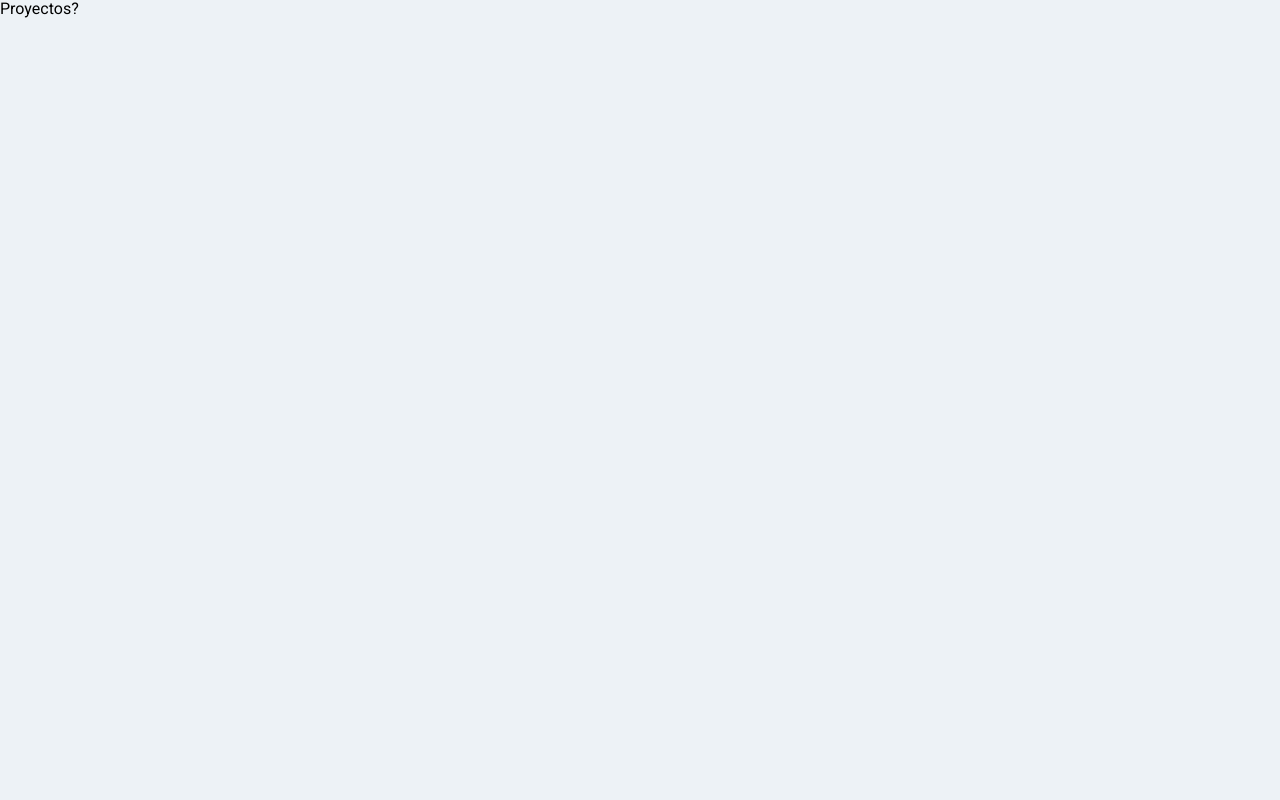
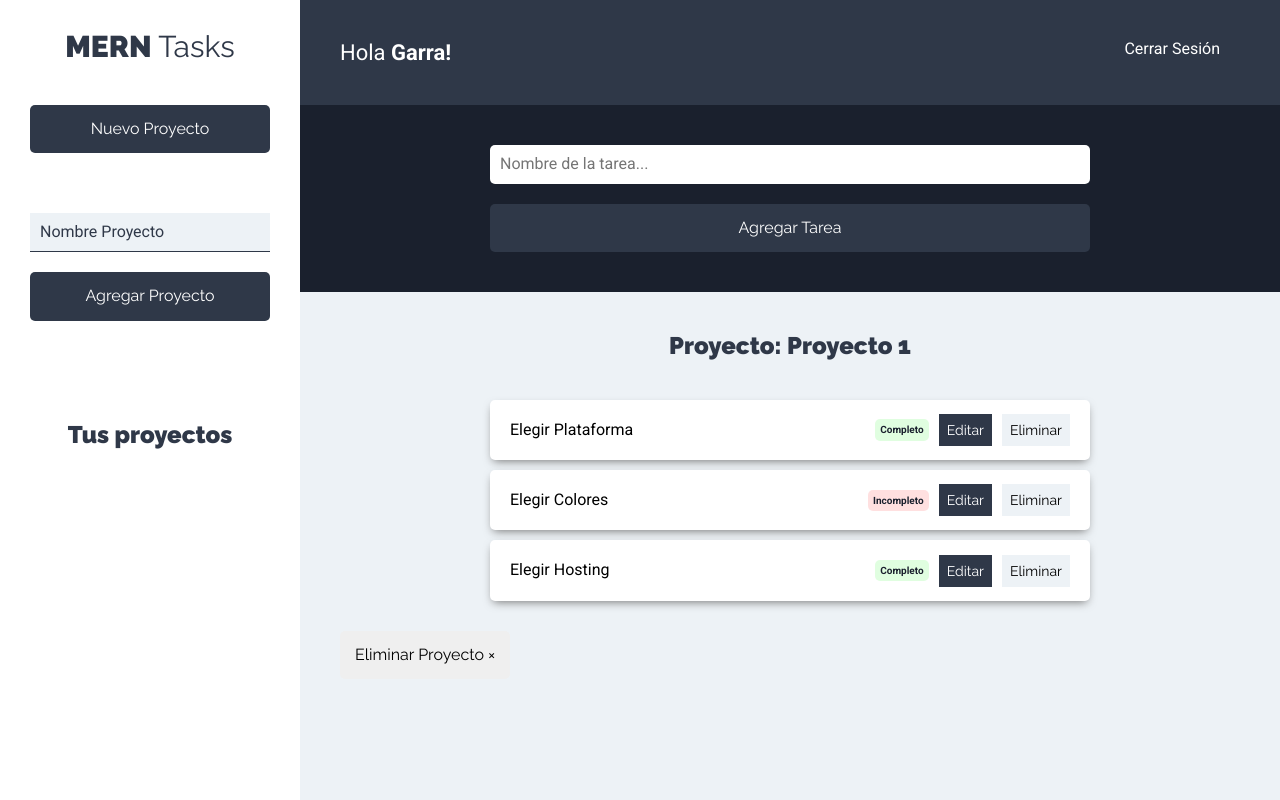
Before and after one commit to damianmartinez92/merntasks, a React (Create React App) app in the folder client/: page /proyectos in a window 1280 px wide. Built offline with nearby package versions, Linux system fonts and the light colour scheme.

Commit message:
se crearon todas las pantallas cap 199

```diff
--- a/client/src/Components/Auth/Login.js
+++ b/client/src/Components/Auth/Login.js
@@ -55,7 +55,7 @@
             />
           </div>
         </form>
-        <Link to="/nueva-cuenta">
+        <Link to="/nueva-cuenta" className="enlace-cuenta">
             Crear cuenta
         </Link>
       </div>
--- a/client/src/Components/Auth/NuevaCuenta.js
+++ b/client/src/Components/Auth/NuevaCuenta.js
@@ -1,11 +1,90 @@
-import React from 'react'
+import React, { useState } from "react";
+import { Link } from "react-router-dom";
 
 const NuevaCuenta = () => {
-    return (
-        <div>
-            NuevaCuenta
-        </div>
-    )
-}
+  const [usuario, guardarUsuario] = useState({
+    nombre: "",
+    email: "",
+    password: "",
+    confirmar: "",
+  });
 
-export default NuevaCuenta
+  const { nombre, email, password, confirmar } = usuario;
+
+  const onChange = (e) => {
+    guardarUsuario({
+      ...usuario,
+      [e.target.name]: e.target.value,
+    });
+  };
+
+  const onSubmit = (e) => {
+    e.preventDefault();
+  };
+
+  return (
+    <div className="form-usuario">
+      <div className="contenedor-form sombra-dark">
+        <h1>Crear cuenta</h1>
+        <form onSubmit={onSubmit}>
+          <div className="campo-form">
+            <label htmlFor="nombre">Nombre: </label>
+            <input
+              type="text"
+              name="nombre"
+              id="nombre"
+              placeholder="Tu nombre"
+              onChange={onChange}
+              value={nombre}
+            />
+          </div>
+          <div className="campo-form">
+            <label htmlFor="email">Email: </label>
+            <input
+              type="email"
+              name="email"
+              id="email"
+              placeholder="Tu email"
+              onChange={onChange}
+              value={email}
+            />
+          </div>
+          <div className="campo-form">
+            <label htmlFor="password">Password: </label>
+            <input
+              type="password"
+              name="password"
+              id="password"
+              placeholder="Tu password"
+              onChange={onChange}
+              value={password}
+            />
+          </div>
+          <div className="campo-form">
+            <label htmlFor="confirmar">Confirmar password: </label>
+            <input
+              type="password"
+              name="confirmar"
+              id="confirmar"
+              placeholder="Repetir tu password"
+              onChange={onChange}
+              value={confirmar}
+            />
+          </div>
+          <div className="campo-form">
+            <input
+              type="submit"
+              className="btn btn-primario btn-block"
+              value="Registrarme"
+            />
+          </div>
+        </form>
+        <Link to="/" className="enlace-cuenta">
+            Volver al inicio
+        </Link>
+      </div>
+    </div>
+  );
+};
+
+export default NuevaCuenta;
--- /dev/null
+++ b/client/src/Components/Layout/Barra.js
@@ -0,0 +1,16 @@
+import React from "react";
+
+const Barra = () => {
+  return (
+    <header className="app-header">
+      <p className="nombre-usuario">
+        Hola <span>Garra!</span>
+      </p>
+      <nav className="nav-principal">
+        <a href="#!">Cerrar Sesión</a>
+      </nav>
+    </header>
+  );
+};
+
+export default Barra;
--- /dev/null
+++ b/client/src/Components/Layout/Sidebar.js
@@ -0,0 +1,18 @@
+import React from "react";
+import NuevoProyecto from "../Proyectos/NuevoProyecto";
+
+const Sidebar = () => {
+  return (
+    <aside>
+      <h1>
+        MERN <span>Tasks</span>
+      </h1>
+      <NuevoProyecto />
+      <div className="proyectos">
+        <h2>Tus proyectos</h2>
+      </div>
+    </aside>
+  );
+};
+
+export default Sidebar;
--- /dev/null
+++ b/client/src/Components/Proyectos/NuevoProyecto.js
@@ -0,0 +1,46 @@
+import React, { Fragment, useState } from "react";
+
+const NuevoProyecto = () => {
+  const [proyecto, guardarProyecto] = useState({
+    nombre: "",
+  });
+
+  const { nombre } = proyecto;
+
+  // Lee el nombre del proyecto que agrega
+  const onChangeProyecto = (e) => {
+    guardarProyecto({
+      ...proyecto,
+      [e.target.name]: e.target.value,
+    });
+  };
+
+  // Submit de proyecto nuevo
+  const onSubmitProyecto = (e) => {
+    e.preventDefault();
+  };
+  return (
+    <Fragment>
+      <button type="button" className="btn btn-block btn-primario">
+        Nuevo Proyecto
+      </button>
+      <form className="formulario-nuevo-proyecto" onSubmit={onSubmitProyecto}>
+        <input
+          type="text"
+          className="input-text"
+          placeholder="Nombre Proyecto"
+          name="nombre"
+          onChange={onChangeProyecto}
+          value={nombre}
+        />
+        <input
+          type="submit"
+          className="btn btn-block btn-primario"
+          value="Agregar Proyecto"
+        />
+      </form>
+    </Fragment>
+  );
+};
+
+export default NuevoProyecto;
--- a/client/src/Components/Proyectos/Proyectos.js
+++ b/client/src/Components/Proyectos/Proyectos.js
@@ -1,11 +1,24 @@
-import React from 'react'
+import React from "react";
+import Sidebar from "../Layout/Sidebar";
+import Barra from "../Layout/Barra";
+import FormTarea from "../Tareas/FormTarea";
+import ListadoTareas from "../Tareas/ListadoTareas";
 
 const Proyectos = () => {
-    return (
-        <div>
-            Proyectos?
-        </div>
-    )
-}
+  return (
+    <div className="contenedor-app">
+      <Sidebar />
+      <div className="seccion-principal">
+        <Barra />
+        <main>
+          <FormTarea />
+          <div className="contenedor-tareas">
+            <ListadoTareas />
+          </div>
+        </main>
+      </div>
+    </div>
+  );
+};
 
-export default Proyectos
+export default Proyectos;
--- /dev/null
+++ b/client/src/Components/Tareas/FormTarea.js
@@ -0,0 +1,27 @@
+import React from "react";
+
+const FormTarea = () => {
+  return (
+    <div className="formulario">
+      <form>
+        <div className="contenedor-input">
+          <input
+            type="text"
+            className="input-text"
+            placeholder="Nombre de la tarea..."
+            name="nombre"
+          />
+        </div>
+        <div className="contenedor-input">
+          <input
+            type="submit"
+            className="btn btn-primario btn-submit btn-block"
+            value="Agregar Tarea"
+          />
+        </div>
+      </form>
+    </div>
+  );
+};
+
+export default FormTarea;
--- /dev/null
+++ b/client/src/Components/Tareas/ListadoTareas.js
@@ -0,0 +1,30 @@
+import React, { Fragment } from "react";
+import Tarea from "./Tarea";
+
+const ListadoTareas = () => {
+  const tareasProyecto = [
+    { nombre: "Elegir Plataforma", estado: true },
+    { nombre: "Elegir Colores", estado: false },
+    { nombre: "Elegir Hosting", estado: true },
+  ];
+
+  return (
+    <Fragment>
+      <h2>Proyecto: Proyecto 1</h2>
+      <ul className="listado-tareas">
+        {tareasProyecto.length === 0 ? (
+          <li className="tarea">
+            <p>No hay tareas</p>
+          </li>
+        ) : (
+          tareasProyecto.map((tarea, i) => <Tarea tarea={tarea} key={i} />)
+        )}
+      </ul>
+      <button type="button" className="btn btn-eliminar">
+        Eliminar Proyecto &times;
+      </button>
+    </Fragment>
+  );
+};
+
+export default ListadoTareas;
--- /dev/null
+++ b/client/src/Components/Tareas/Tarea.js
@@ -0,0 +1,30 @@
+import React from "react";
+
+const Tarea = ({ tarea }) => {
+  return (
+    <li className="tarea sombra">
+      <p>{tarea.nombre}</p>
+      <div className="estado">
+        {tarea.estado ? (
+          <button type="button" className="completo">
+            Completo
+          </button>
+        ) : (
+          <button type="button" className="incompleto">
+            Incompleto
+          </button>
+        )}
+      </div>
+      <div className="acciones">
+        <button type="button" className="btn btn-primario">
+          Editar
+        </button>
+        <button type="button" className="btn btn-secundario">
+          Eliminar
+        </button>
+      </div>
+    </li>
+  );
+};
+
+export default Tarea;
--- a/client/src/index.css
+++ b/client/src/index.css
@@ -1,3 +1,4 @@
+
 :root {
   --blanco: #ffffff;
   --gris1: #edf2f6;
```
Also changed, not shown: client/src/Components/Proyectos/ListadoProyectos.js (added, +20 -0 lines), client/src/Components/Proyectos/Proyecto.js (added, +13 -0 lines).
